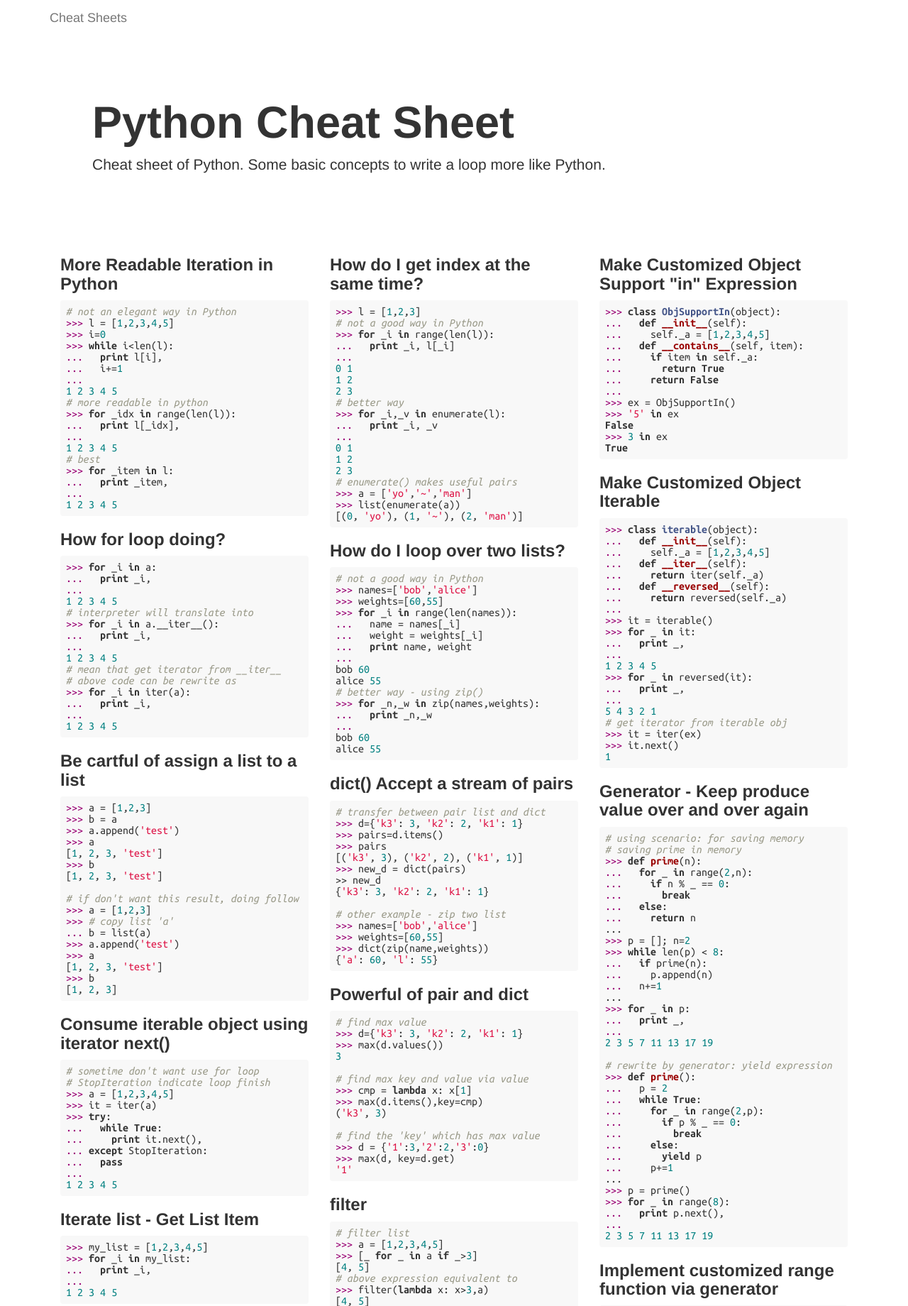
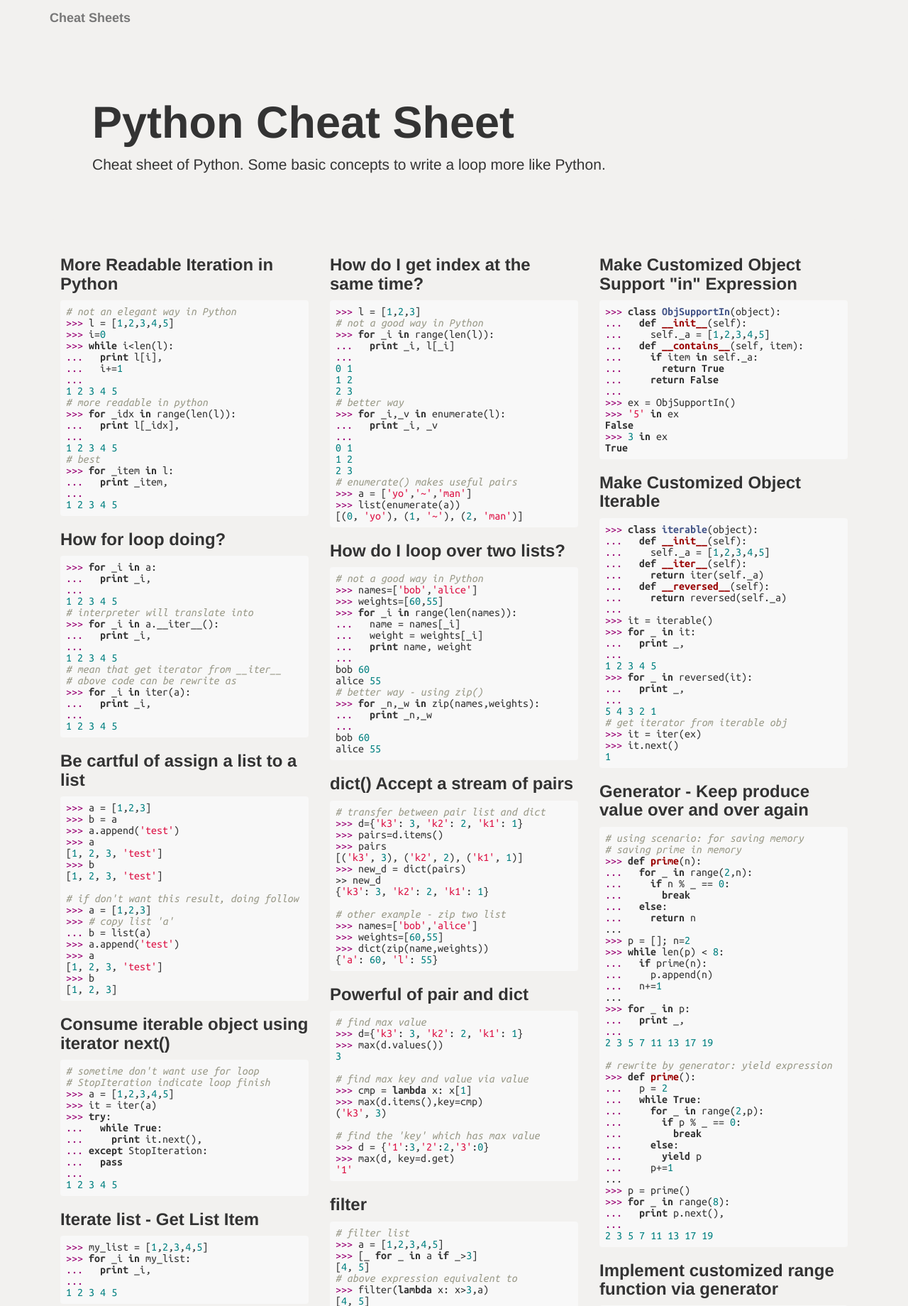
Before and after one commit to crazyguitar/cheatsheet, a Flask app: page /python-iter-cs in a window 1280 px wide. Shown: the top 1840 px of the page at 71% size. Run offline with Flask 2, Linux system fonts and the light colour scheme; some libraries are stand-ins or nearby versions.

Commit message:
Change background color

```diff
--- a/server/static/css/style.css
+++ b/server/static/css/style.css
@@ -1,5 +1,9 @@
 @import url(//fonts.googleapis.com/css?family=PT+Sans:400,700,400italic);
 @import url(//fonts.googleapis.com/css?family=Ubuntu+Mono:400,700,400italic);
+
+body, .navbar-default {
+   background-color:#F2F1EF;
+}
 
 h1, h2, h3 , h4, h5 {
    font-weight: 700;
@@ -24,13 +28,10 @@ footer {
    color: darkgray;
 }
 .jumbotron {
-   background-color: white;
+   background-color: #F2F1EF;
 }
 .row {
    margin:auto;
-}
-.navbar-default {
-   background-color: white;
 }
 .navbar {
    border: 0px;
@@ -44,6 +45,9 @@ footer {
 pre.code {
    border: none;
 }
+nav {
+   font-weight: 700;
+}
 a {
    text-decoration:none !important;
 }
--- a/server/templates/cheatsheet/python-iter-cs.html
+++ b/server/templates/cheatsheet/python-iter-cs.html
@@ -1,7 +1,7 @@
 {% extends "layout.html" %}
 
 {% block jumbotron %}
-<div class="jumbotron" style="background-color:white">
+<div class="jumbotron">
    <h1>Python Cheat Sheet</h1>
    <p>Cheat sheet of Python. Some basic concepts to write a loop more like Python.</p>
 </div>
```
